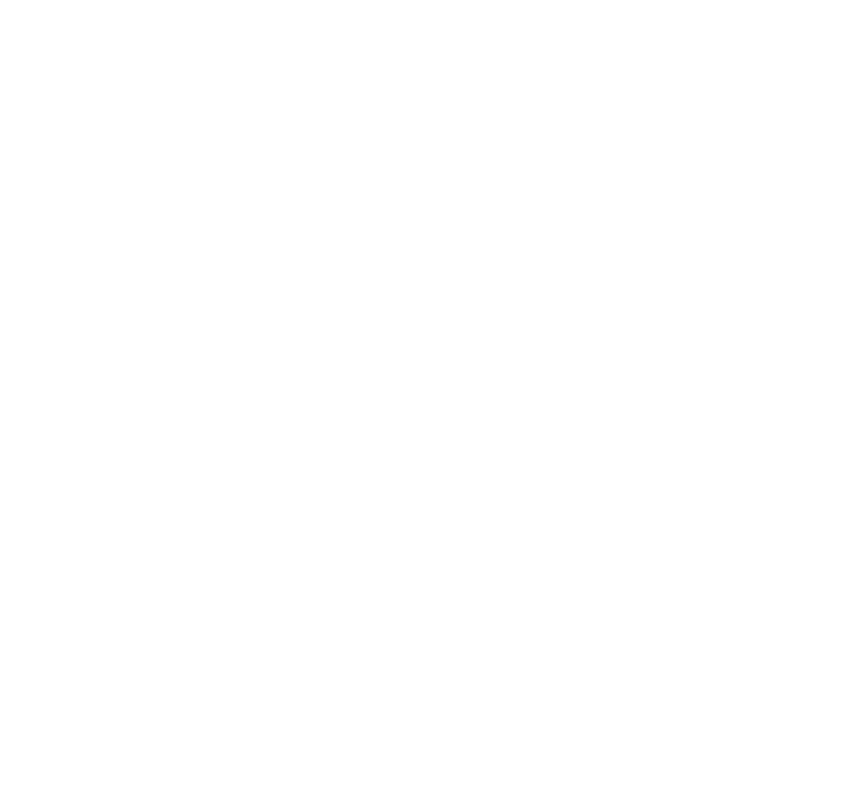
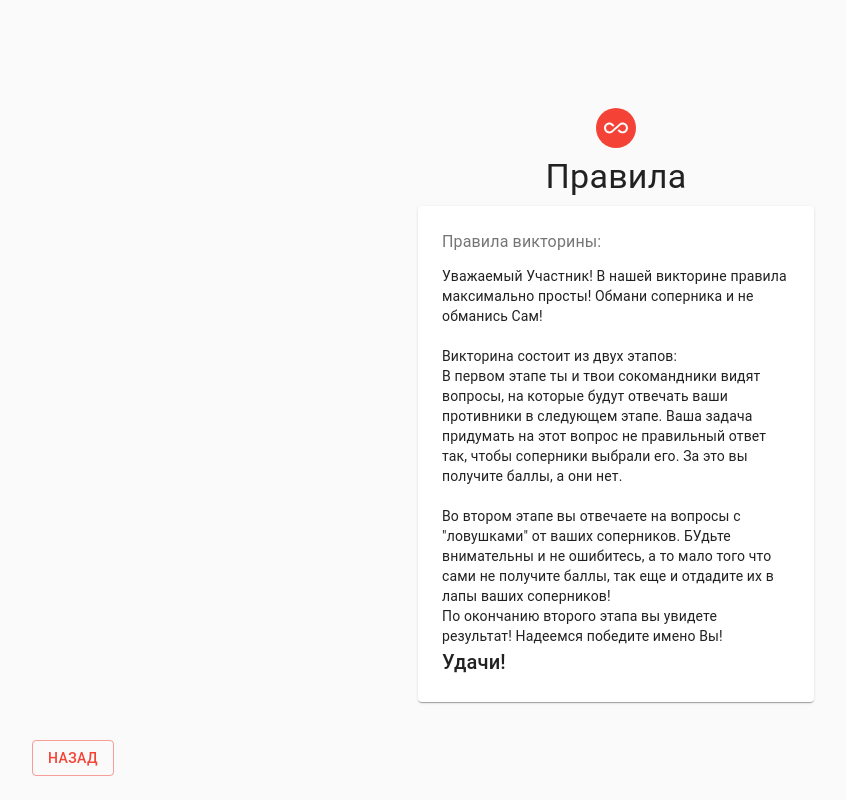
Before and after one commit to Jexperto/diploma-client, a React app: page /about in a window 1280 px wide. Shown: the whole page, without its empty margins (24-870 px from the left). Built offline with nearby package versions, Linux system fonts and the light colour scheme.

Commit message:
Added "About" tab; Added "Back" buttons on some forms

```diff
--- a/src/components/About.jsx
+++ b/src/components/About.jsx
@@ -0,0 +1,87 @@
+import useStyles from "../resources/styles";
+import Container from "@material-ui/core/Container";
+import CssBaseline from "@material-ui/core/CssBaseline";
+import Avatar from "@material-ui/core/Avatar";
+import AllInclusive from "@material-ui/icons/AllInclusive";
+import Typography from "@material-ui/core/Typography";
+import {Paper} from "@material-ui/core";
+import React from "react";
+import {makeStyles} from "@material-ui/core/styles";
+import theme from "../resources/theme";
+import Button from "@material-ui/core/Button";
+
+const aboutStyles = makeStyles({
+    root: {
+        minWidth: 275,
+    },
+    bullet: {
+        display: 'inline-block',
+        margin: '0 2px',
+        transform: 'scale(0.8)',
+    },
+    title: {
+        fontSize: 14,
+    },
+    pos: {
+        marginBottom: 12,
+    },
+});
+
+const About = ({history}) => {
+    const rootClasses = useStyles();
+    const classes = aboutStyles();
+    const bull = <span className={classes.bullet}>•</span>;
+    return (
+        <div className={rootClasses.top}>
+            <Container component="main" maxWidth="xs" style={{position:"relative", top:100}} >
+                <CssBaseline/>
+                <div className={rootClasses.paper}>
+                    <Avatar className={rootClasses.avatar}>
+                        <AllInclusive/>
+                    </Avatar>
+                    <Typography component="h1" variant="h4">
+                        Правила
+                    </Typography>
+
+                    <Paper className={rootClasses.lobbyPaper}>
+                        <Typography className={classes.pos} color="textSecondary" gutterBottom>
+                            Правила викторины:
+                        </Typography>
+
+                        <Typography variant="body2" component="p">
+
+                            Уважаемый Участник! В нашей викторине правила максимально просты! Обмани соперника и не обманись Сам!
+                            <br />
+                            <br />
+                            Викторина состоит из двух этапов:
+                            <br />
+
+                            В первом этапе ты и твои сокомандники видят вопросы, на которые будут отвечать ваши противники в следующем этапе. Ваша задача придумать на этот вопрос не правильный ответ так, чтобы соперники выбрали его. За это вы получите баллы, а они нет.
+                            <br />
+                            <br />
+                            Во втором этапе вы отвечаете на вопросы с "ловушками" от ваших соперников. БУдьте внимательны и не ошибитесь, а то мало того что сами не получите баллы, так еще и отдадите их в лапы ваших соперников!
+                            <br />
+
+                            По окончанию второго этапа вы увидете результат! Надеемся победите имено Вы!
+
+                        </Typography>
+                        <Typography variant="h6" component="h2">
+                            Удачи!
+                        </Typography>
+                    </Paper>
+                </div>
+                <footer className={rootClasses.footer} style={{left: theme.spacing(3),}}>
+                    <Container>
+                        <Button variant="outlined" color="secondary" onClick={() => {
+                            history.push("/lobby")
+                        }}>
+                            Назад
+                        </Button>
+                    </Container>
+                </footer>
+            </Container>
+        </div>
+
+    );
+}
+export default About;
--- a/src/components/Admin/RoundOne.jsx
+++ b/src/components/Admin/RoundOne.jsx
@@ -23,7 +23,7 @@ const round1Styles = makeStyles((theme) => ({
         flexGrow: 1
     },
     footer: {
-        margin: theme.spacing(1), // You might not need this now
+        margin: theme.spacing(1),
         position: "fixed",
         bottom: theme.spacing(2),
 
--- a/src/components/App/App.jsx
+++ b/src/components/App/App.jsx
@@ -20,6 +20,7 @@ import {Provider} from "react-redux";
 import store from "../../store/store";
 import Intermission from "../Admin/Intermission";
 import Results from "../Admin/Results";
+import About from "../About";
 
 // const websocketConnection = new Connection("admin",store.dispatch);
  window.store = store;
@@ -45,6 +46,7 @@ function App() {
                     <Route path={'/userFinish'} component={UserFinish}/>
                     <Route path={'/intermission'} component={Intermission}/>
                     <Route path={'/results'} component={Results}/>
+                    <Route path={'/about'} component={About}/>
 
 
                 </Switch>
--- a/src/components/Lobby.jsx
+++ b/src/components/Lobby.jsx
@@ -7,18 +7,6 @@ import useStyles from "../resources/styles";
 import {Paper} from "@material-ui/core";
 import Avatar from "@material-ui/core/Avatar";
 import AllInclusive from "@material-ui/icons/AllInclusive";
-
-function handleConnect(e){
-    console.log("Connect was clicked");
-
-}
-function handleRules(e){
-    console.log("Rules was clicked");
-}
-function handleExit(e){
-    console.log("Exit was clicked");
-}
-
 
 
 const Lobby = ({history}) => {
@@ -69,7 +57,10 @@ const Lobby = ({history}) => {
                             color="primary"
                             variant="outlined"
                             className={classes.lobbyButton}
-                            onClick={handleRules}
+                            onClick={ (event => {
+                                event.preventDefault()
+                                history.push(`/about`)
+                            })}
                         >
                             Правила
                         </Button>
@@ -79,7 +70,6 @@ const Lobby = ({history}) => {
                             size="large"
                             color="primary"
                             className={classes.lobbyButton}
-                            onClick={handleExit}
                         >
                             Выход
                         </Button>
--- a/src/components/User/Join.jsx
+++ b/src/components/User/Join.jsx
@@ -12,6 +12,7 @@ import {getWebSocket} from "../../store/websocket";
 import {useDispatch, connect} from "react-redux";
 import {joinDispatch} from "../../store/actions/messageActions";
 import {Redirect} from "react-router-dom";
+import theme from "../../resources/theme";
 
 
 const Join = ({history, currentUser}) => {
@@ -77,6 +78,15 @@ const Join = ({history, currentUser}) => {
                 </form>
             </div>
         </Container>
+            <footer className={classes.footer} style={{left: theme.spacing(3),}}>
+                <Container>
+                    <Button variant="outlined" color="secondary" onClick={() => {
+                        history.push("/lobby")
+                    }}>
+                        Назад
+                    </Button>
+                </Container>
+            </footer>
         </div>
     );
 }
--- a/src/components/User/RoundOne.jsx
+++ b/src/components/User/RoundOne.jsx
@@ -26,9 +26,9 @@ const RoundOne = ({history}) => {
     //         setCount(teamAnswersCount)
     // })
     //console.log("teamAnswersCount:", teamAnswersCount)
-    console.log(qta)
-    console.log("count:", count)
+
     if (!Array.isArray(qta)) {
+        console.log("qta",qta)
         return (
             <div className={classes.center}>
                 <CircularProgress color={"primary"}/>
@@ -41,6 +41,7 @@ const RoundOne = ({history}) => {
         )
     }
     if (count >= qta.length) {
+        console.log("count",count)
         return (
             <div className={classes.center}>
                 <CircularProgress color={"primary"}/>
--- a/src/resources/styles.js
+++ b/src/resources/styles.js
@@ -57,8 +57,9 @@ const useStyles = makeStyles((theme) => ({
         flexGrow: 1,
     },
     footer: {
-        backgroundColor: theme.palette.background.paper,
-        padding: theme.spacing(6),
+        margin: theme.spacing(1),
+        position: "fixed",
+        bottom: theme.spacing(2),
     },
     top: {
         position:"absolute",
```
